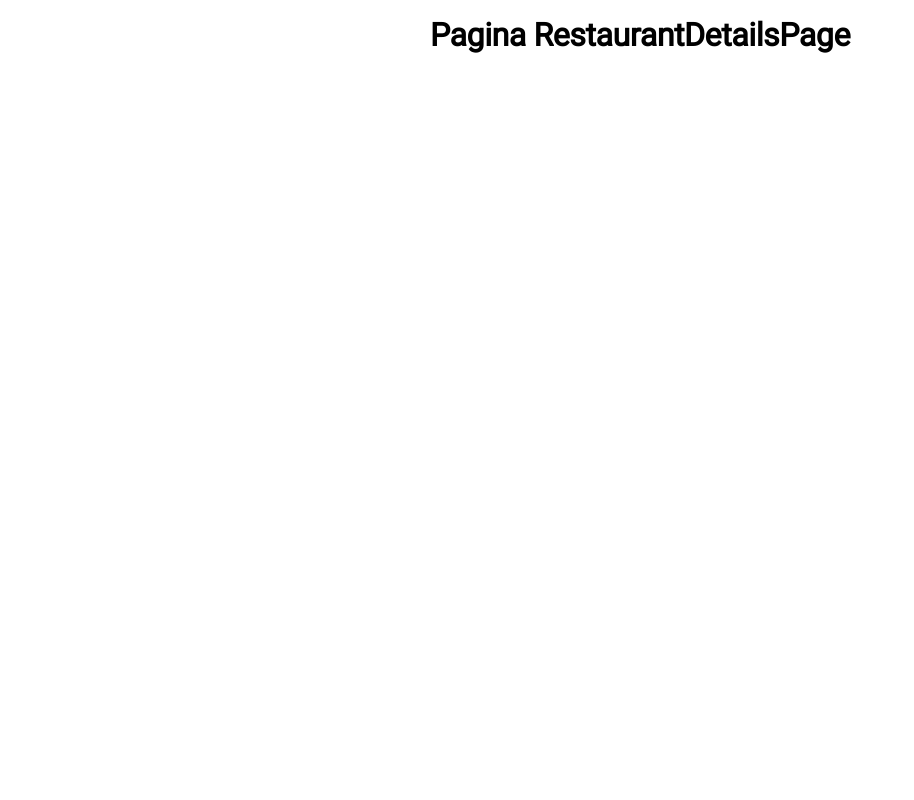
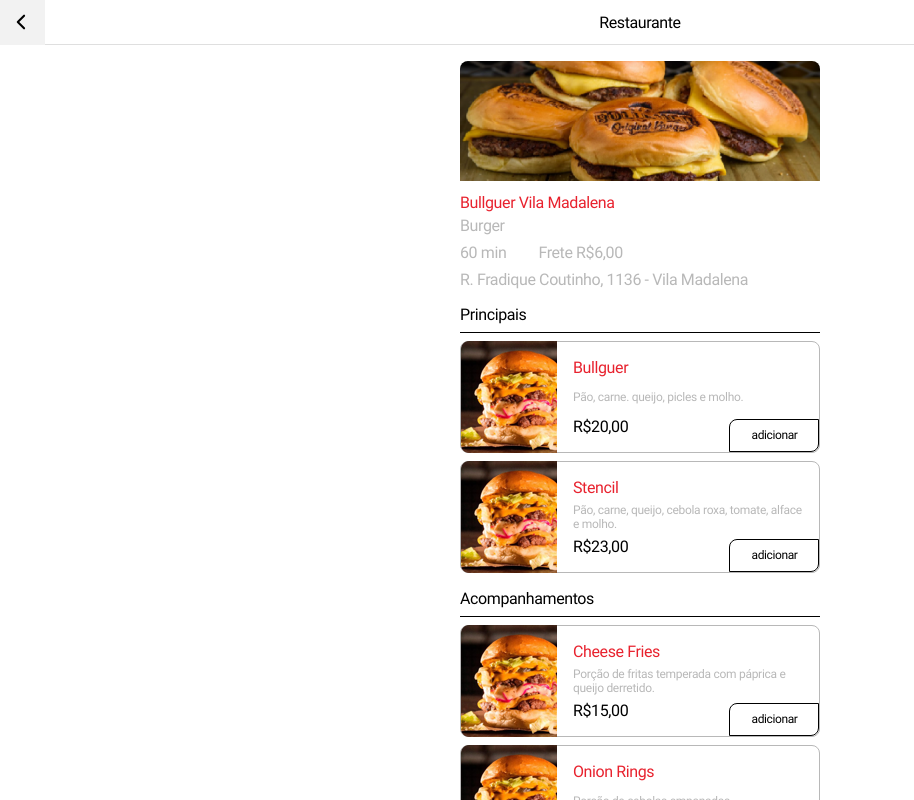
Before and after one commit to future4code/Jemison-labe-food2, a React (Create React App) app: page /restaurantdetails/1 in a window 1280 px wide. Shown: the whole page, without its empty margins (0-914 px from the left). Built offline with nearby package versions, Linux system fonts and the light colour scheme; sample sign-in values are in the browser's storage.

Commit message:
:lipstick: feat: Adicionei a estrutura da página detalhes

```diff
--- /dev/null
+++ b/src/components/CardRestaurantDetails/CardRestaurantDetails.js
@@ -0,0 +1,34 @@
+import React, { useContext } from "react";
+import { GlobalContext } from "../GlobalContext";
+import { MainCard } from "./StyledCardRestaurantsDetails";
+import { useParams } from "react-router-dom";
+import vinil from "../../assets/img/card/eldorado.png";
+
+export function CardRestaurantDetails() {
+    const id = useParams;
+
+    const { GlobalStates } = useContext(GlobalContext);
+
+    return (
+        <div>
+            <MainCard>
+                <img src={vinil} height={120} />
+
+                <figcaption>
+                    <h4>Bullguer Vila Madalena</h4>
+
+                    <ul>
+                        <li>Burger</li>
+
+                        <li>
+                            <p>60 min</p>
+                            <p>Frete R$6,00</p>
+                        </li>
+
+                        <li>R. Fradique Coutinho, 1136 - Vila Madalena</li>
+                    </ul>
+                </figcaption>
+            </MainCard>
+        </div>
+    );
+}
--- /dev/null
+++ b/src/components/CardRestaurantDetails/StyledCardRestaurantsDetails.js
@@ -0,0 +1,113 @@
+import styled from "styled-components";
+
+export const MainCard = styled.figure`
+    border-radius: 8px;
+    margin-bottom: 1rem;
+
+    img {
+        object-fit: cover;
+        border-radius: 8px 8px 0 0;
+        margin-bottom: 0.75rem;
+        width: 100vw;
+    }
+
+    figcaption {
+        margin-bottom: 0.5rem;
+
+        h4 {
+            color: #e8222e;
+            margin-bottom: 0.25rem;
+            font-weight: normal;
+        }
+
+        ul {
+            display: grid;
+            gap: 0.5rem;
+            color: #b8b8b8;
+
+            li {
+                display: flex;
+                gap: 2rem;
+            }
+        }
+    }
+`;
+
+export const RestaurantDetailsSections = styled.div`
+    h3 {
+        font-size: 1rem;
+        font-weight: normal;
+        letter-spacing: -0.39px;
+        color: #000;
+        margin-bottom: 0.5rem;
+
+        &:after {
+            display: block;
+            content: "";
+            background: #000;
+            width: 100%;
+            height: 0.063rem;
+            margin-top: 0.5rem;
+        }
+    }
+`;
+
+export const SecondaryCards = styled.div`
+    display: grid;
+    gap: 0.5rem;
+    margin-bottom: 1rem;
+`;
+
+export const SecondaryCard = styled.figure`
+    display: flex;
+    align-items: center;
+    border-radius: 8px;
+    border: solid 1px #b8b8b8;
+    height: 7rem;
+    width: 100%;
+    position: relative;
+
+    figcaption {
+        display: flex;
+        flex-direction: column;
+        justify-content: space-between;
+        padding: 1rem;
+        border-radius: 0 8px 8px 0;
+        height: 100%;
+        width: 100%;
+
+        p {
+            &:nth-of-type(1) {
+                letter-spacing: -0.39px;
+                color: #e8222e;
+                font-size: 1rem;
+            }
+
+            &:nth-of-type(2) {
+                font-size: 0.75rem;
+                letter-spacing: -0.29px;
+                color: #b8b8b8;
+            }
+
+            &:nth-of-type(3) {
+                letter-spacing: -0.39px;
+                color: #000;
+                font-size: 1rem;
+            }
+        }
+
+        button {
+            position: absolute;
+            right: 0;
+            bottom: 0;
+            padding: 0.5rem 1.281rem 0.563rem 1.344rem;
+            border-radius: 8px 0;
+            border: solid 1px #000;
+            font-size: 0.75rem;
+
+            &:hover {
+                background: #f2f2f2;
+            }
+        }
+    }
+`;
--- a/src/components/CardRestaurants/StyledCardRestaurants.js
+++ b/src/components/CardRestaurants/StyledCardRestaurants.js
@@ -18,6 +18,7 @@
         h4 {
             color: #e8222e;
             margin-bottom: 0.25rem;
+            font-weight: normal;
         }
 
         div {
--- a/src/components/Navbar/Navbar.js
+++ b/src/components/Navbar/Navbar.js
@@ -4,7 +4,7 @@
 import { goToBackPage } from "../../routes/coordinator";
 import { NavbarContainer } from "./StyledNavbar";
 
-export const Navbar = () => {
+export const Navbar = (props) => {
     const navigate = useNavigate();
 
     return (
@@ -15,6 +15,8 @@
                 }}>
                 <img src={voltar} width="23.04" height="24" />
             </button>
+
+            <p>{props.text}</p>
         </NavbarContainer>
     );
 };
--- a/src/components/Navbar/StyledNavbar.js
+++ b/src/components/Navbar/StyledNavbar.js
@@ -1,6 +1,9 @@
 import styled from "styled-components";
 
 export const NavbarContainer = styled.div`
+    display: flex;
+    align-items: center;
+    justify-content: center;
     position: absolute;
     top: 0;
     left: 0;
@@ -10,6 +13,17 @@
     height: 2.75rem;
 
     button {
+        position: absolute;
+        left: 0;
         padding: 0.675rem;
+
+        &:hover {
+            background: #f2f2f2;
+        }
+    }
+
+    p {
+        position: absolute;
+        left: 50;
     }
 `;
--- a/src/pages/FeedPage/FeedPage.js
+++ b/src/pages/FeedPage/FeedPage.js
@@ -92,6 +92,7 @@
                             placeholder="Restaurante"
                         />
                     </Search>
+
                     <Categories>
                         <li>
                             <button
--- a/src/pages/FeedPage/StyledFeedPage.js
+++ b/src/pages/FeedPage/StyledFeedPage.js
@@ -1,7 +1,6 @@
 import styled from "styled-components";
 
 export const Title = styled.h3`
-    font-size: 1rem;
     font-weight: normal;
     letter-spacing: -0.39px;
     padding: 0.675rem;
@@ -76,10 +75,6 @@
         border-radius: 4px;
         padding: 0.75rem 0;
         width: 100%;
-
-        &:hover {
-            background: #f2f2f2;
-        }
     }
 `;
 
--- a/src/pages/RestaurantDetailsPage/RestaurantDetailsPage.js
+++ b/src/pages/RestaurantDetailsPage/RestaurantDetailsPage.js
@@ -1,13 +1,86 @@
 import React from "react";
+import { Contents } from "../FeedPage/StyledFeedPage";
+import { Container } from "../../Styled";
+import useProtectedPage from "../../hooks/useProtectedPage";
+import { Navbar } from "../../components/Navbar/Navbar";
 import { useParams } from "react-router-dom";
-import { Container } from "../../Styled";
+import { CardRestaurantDetails } from "../../components/CardRestaurantDetails/CardRestaurantDetails";
+import imagem from "../../assets/img/restaurants_details/mao-santa-burguer.png";
+import {
+    RestaurantDetailsSections,
+    SecondaryCard,
+    SecondaryCards,
+} from "../../components/CardRestaurantDetails/StyledCardRestaurantsDetails";
 
 export function RestaurantDetailsPage() {
+    useProtectedPage();
     const id = useParams;
 
     return (
         <Container>
-            <h1>Pagina RestaurantDetailsPage</h1>
+            <Navbar text="Restaurante" />
+
+            <Contents>
+                <CardRestaurantDetails />
+
+                <div>
+                    <RestaurantDetailsSections>
+                        <h3>Principais</h3>
+
+                        <SecondaryCards>
+                            <SecondaryCard>
+                                <img src={imagem} />
+                                <figcaption>
+                                    <p>Bullguer</p>
+                                    <p>Pão, carne. queijo, picles e molho.</p>
+                                    <p>R$20,00</p>
+                                    <button>adicionar</button>
+                                </figcaption>
+                            </SecondaryCard>
+                            <SecondaryCard>
+                                <img src={imagem} />
+                                <figcaption>
+                                    <p>Stencil</p>
+                                    <p>
+                                        Pão, carne, queijo, cebola roxa, tomate,
+                                        alface e molho.
+                                    </p>
+                                    <p>R$23,00</p>
+                                    <button>adicionar</button>
+                                </figcaption>
+                            </SecondaryCard>
+                        </SecondaryCards>
+                    </RestaurantDetailsSections>
+
+                    <RestaurantDetailsSections>
+                        <h3>Acompanhamentos</h3>
+
+                        <SecondaryCards>
+                            <SecondaryCard>
+                                <img src={imagem} />
+                                <figcaption>
+                                    <p>Cheese Fries</p>
+                                    <p>
+                                        Porção de fritas temperada com páprica e
+                                        queijo derretido.
+                                    </p>
+                                    <p>R$15,00</p>
+                                    <button>adicionar</button>
+                                </figcaption>
+                            </SecondaryCard>
+                            <SecondaryCard>
+                                <img src={imagem} />
+                                <figcaption>
+                                    <p>Onion Rings</p>
+                                    <p>Porção de cebolas empanadas.</p>
+                                    <p>R$12,00</p>
+                                    <button>adicionar</button>
+                                </figcaption>
+                            </SecondaryCard>
+                        </SecondaryCards>
+                    </RestaurantDetailsSections>
+                </div>
+            </Contents>
         </Container>
     );
 }
```
Also changed, not shown: src/assets/img/restaurants_details/mao-santa-burguer.png (added).
